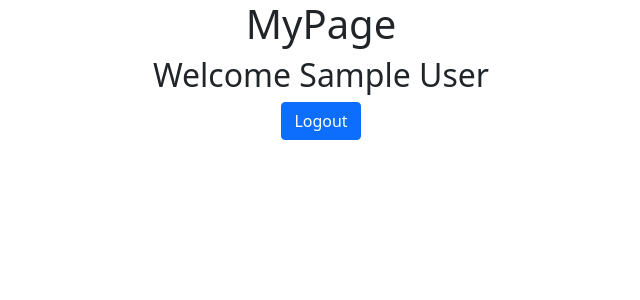
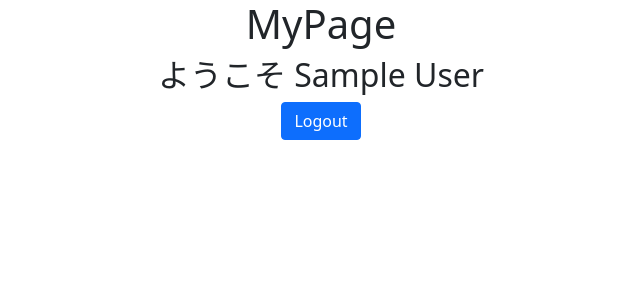
Before and after one commit to khirataasw/app2, a Django app: page / in a window 1280 px wide. Shown: the top 300 px of the page, without its empty margins (319-959 px from the left). Run offline with Django 4.2, Linux system fonts and the light colour scheme; the visitor is signed in with stand-in values (Sample User, id 1).

Commit message:
Welcomeをようこそに変更

```diff
--- a/accounts/templates/index.html
+++ b/accounts/templates/index.html
@@ -10,7 +10,7 @@
 
 {% block content %}
 {% if user.is_authenticated %}
-<div class="h2">Welcome {{ user.first_name }} {{ user.last_name }}</div>
+<div class="h2">ようこそ {{ user.first_name }} {{ user.last_name }}</div>
 <!-- ↓追加 -->
 <a href="{% url 'accounts:logout' %}" class="btn btn-primary">Logout</a>
 {% else %}
```
